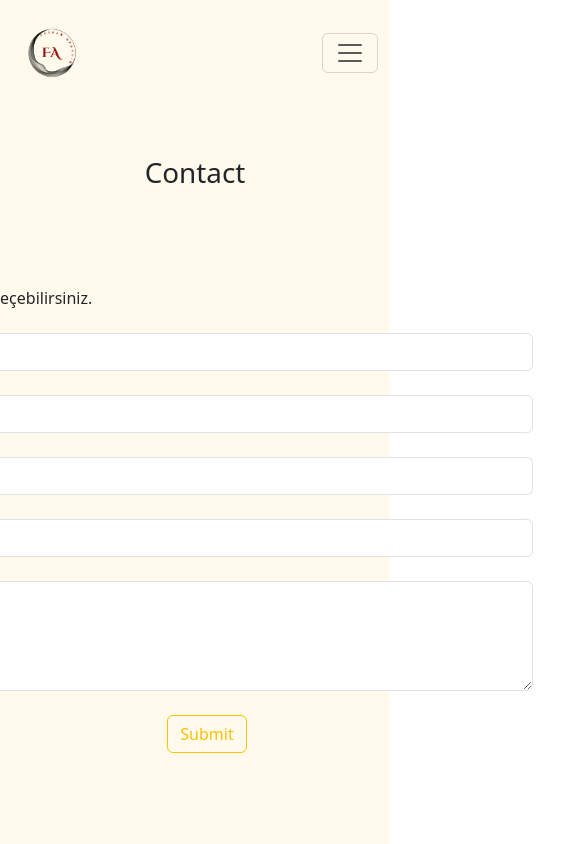
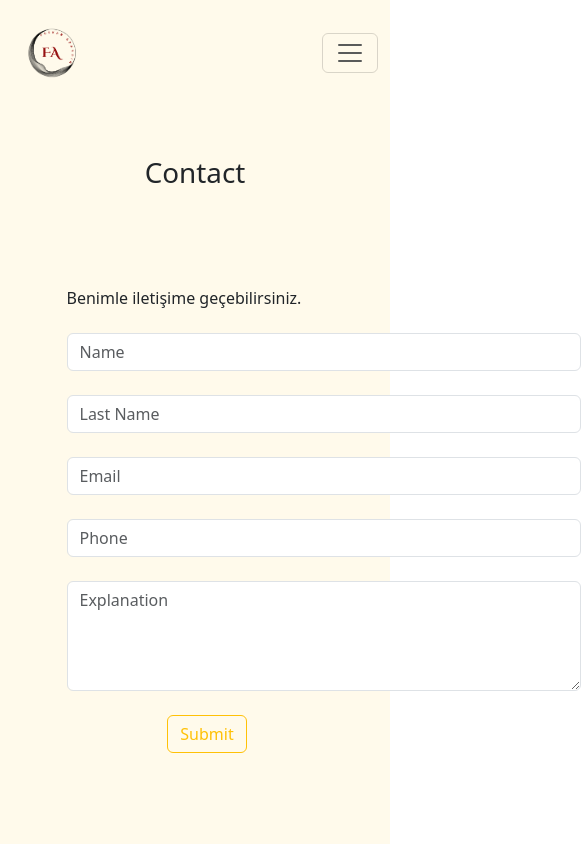
Before and after one commit to FurkanApaydinn/React-Portfolyom, a React (Create React App) app: page /Contact in a window 390 px wide. Shown: the top 844 px of the page, 581 px wide, since content can reach past the window. Built offline with nearby package versions, Linux system fonts and the light colour scheme.

Commit message:
contactresponsive

```diff
--- a/src/App.css
+++ b/src/App.css
@@ -292,13 +292,18 @@ Footer
   margin-top: 50px;
   display: flex;
   justify-content:center;
-  min-height: 80vh;
-  max-width: 300vh;
+  align-items: center;
+
+
+}
+.contacts{
+  min-height: 100vh;
 }
 .baslik{
   margin-top: 50px;
   display: flex;
   justify-content: center;
+  align-items: center;
 }
 
 .baslikabout{
@@ -340,7 +345,7 @@ Footer
 
 }
 
-@media only screen and (max-width: 770px) {
+@media only screen and (max-width: 1770px) {
     .Certificate {
     display: flex;
     justify-content: center;
@@ -354,3 +359,11 @@ Footer
 .card-body{
   overflow-wrap: break-word;
 }
+@media only screen and (max-width: 1770px) {
+    .contact {
+    display: flex;
+    justify-content: center;
+    align-items: center;
+    flex-direction: column;
+    }
+  }
--- a/src/components/Contact.jsx
+++ b/src/components/Contact.jsx
@@ -10,37 +10,36 @@ export default function Contact() {
       <Header />
       <h1 className='baslik'>Contact</h1>
 
-      <div className='contact' style={{ width: "100%" }}>
-
+      <div className='contact' >
+        <div className='contacts'>
 
           <form action='mailto:furkan_apydn@hotmail.com'>
             <h6 className='baslik mb-4 justify-content-start'>Benimle iletişime geçebilirsiniz.</h6>
             <div class="form-outline mb-4  ">
-            <input style={{ width: "80vh" }} type="text" id="form6Example3" class="form-control" placeholder='Name' required />
+              <input style={{ width: "200%" }} type="text" id="form6Example3" class="form-control" placeholder='Name' required />
+            </div>
+
+
+            <div class="form-outline mb-4">
+              <input style={{ width: "200%" }} type="text" id="form6Example4" class="form-control" placeholder='Last Name ' required />
 
             </div>
 
 
             <div class="form-outline mb-4">
-            <input type="text" id="form6Example4" class="form-control" placeholder='Last Name ' required />
+              <input style={{ width: "200%" }} type="email" id="form6Example5" class="form-control" placeholder='Email' required />
 
             </div>
 
 
             <div class="form-outline mb-4">
-            <input type="email" id="form6Example5" class="form-control" placeholder='Email' required />
+              <input style={{ width: "200%" }} type="number" id="form6Example6" class="form-control" placeholder='Phone' required />
 
             </div>
 
 
             <div class="form-outline mb-4">
-            <input type="number" id="form6Example6" class="form-control" placeholder='Phone' required />
-
-          </div>
-
-
-          <div class="form-outline mb-4">
-            <textarea class="form-control" id="form6Example7" rows="4" placeholder='Explanation'></textarea>
+              <textarea style={{ width: "200%" }} class="form-control" id="form6Example7" rows="4" placeholder='Explanation'></textarea>
 
             </div>
 
@@ -55,6 +54,7 @@ export default function Contact() {
 
           </form>
         </div>
+      </div>
 
       <Footer />
     </div>
```
Lines whose indentation alone changed are shown as unchanged.
